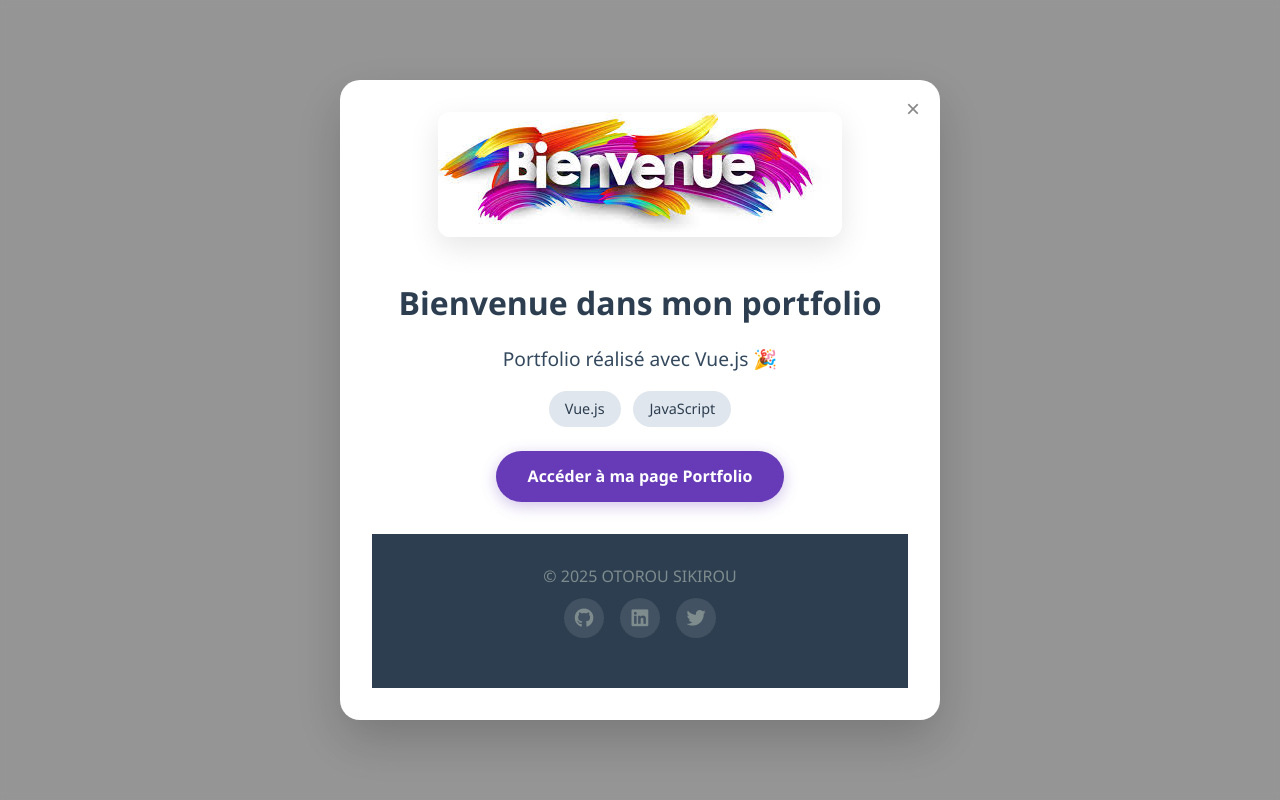
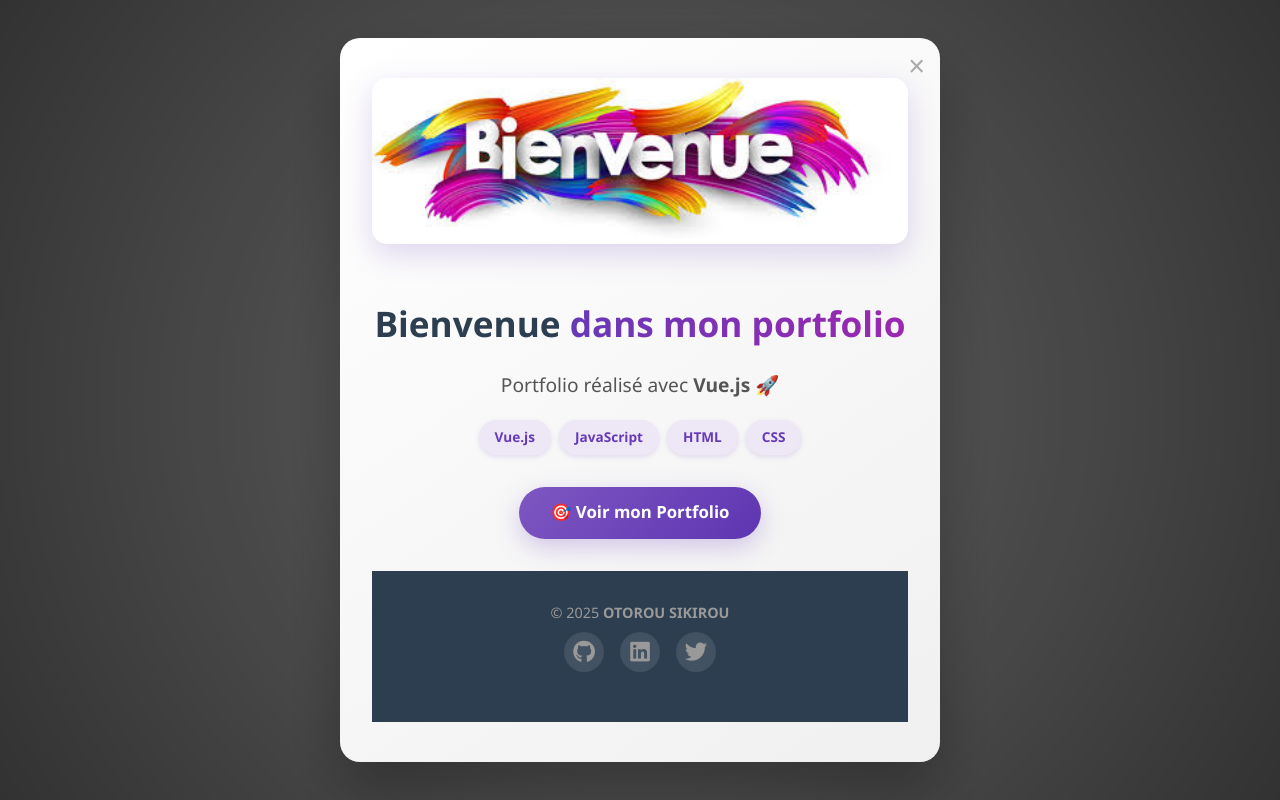
Before and after one commit to sikirou195/frontendPort, a Vue app: page / in a window 1280 px wide. Built offline with nearby package versions, Linux system fonts and the light colour scheme.

Commit message:
modification de portofolio

```diff
--- a/src/views/Home.vue
+++ b/src/views/Home.vue
@@ -1,20 +1,27 @@
 <template>
-  <div class="overlay">
+  <div class="overlay" @click.self="$emit('close')">
     <div class="popup">
       <button class="close-btn" @click="$emit('close')">×</button>
+
       <img :src="welcomeImage" alt="Bienvenue" class="welcome-img" />
-      <h1 class="title">Bienvenue dans mon portfolio</h1>
-      <p class="message">Portfolio réalisé avec Vue.js 🎉</p>
+
+      <h1 class="title">
+        Bienvenue <span class="highlight">dans mon portfolio</span>
+      </h1>
+
+      <p class="message">Portfolio réalisé avec <strong>Vue.js</strong> 🚀</p>
 
       <div class="tech-stack">
         <span class="tech-badge">Vue.js</span>
         <span class="tech-badge">JavaScript</span>
+        <span class="tech-badge">HTML</span>
+        <span class="tech-badge">CSS</span>
       </div>
 
-      <router-link to="/portofolio" class="btn">Accéder à ma page Portfolio</router-link>
+      <router-link to="/portofolio" class="btn">🎯 Voir mon Portfolio</router-link>
 
       <footer>
-        <p>© {{ currentYear }} OTOROU SIKIROU</p>
+        <p>© {{ currentYear }} <strong>OTOROU SIKIROU</strong></p>
         <div class="social-links">
           <a href="#" class="social-link" aria-label="GitHub"><i class="fab fa-github"></i></a>
           <a href="#" class="social-link" aria-label="LinkedIn"><i class="fab fa-linkedin"></i></a>
@@ -44,111 +51,134 @@ export default {
 
 .overlay {
   position: fixed;
-  top: 0;
-  left: 0;
-  width: 100%;
-  height: 100%;
-  background: rgba(0, 0, 0, 0.4);
+  inset: 0;
+  background: radial-gradient(circle at center, rgba(0, 0, 0, 0.6), rgba(0, 0, 0, 0.8));
+  backdrop-filter: blur(8px);
   display: flex;
   align-items: center;
   justify-content: center;
-  z-index: 1000;
-  backdrop-filter: blur(5px);
+  z-index: 9999;
+  animation: fadeIn 0.4s ease forwards;
+}
+
+@keyframes fadeIn {
+  from { opacity: 0 }
+  to { opacity: 1 }
 }
 
 .popup {
-  background: #ffffff;
-  padding: 2rem;
+  background: linear-gradient(145deg, #ffffff, #f0f0f0);
   border-radius: 20px;
+  padding: 2.5rem 2rem;
+  width: 70%;
   max-width: 600px;
-  width: 90%;
-  box-shadow: 0 20px 50px rgba(0, 0, 0, 0.2);
+  box-shadow: 0 30px 60px rgba(0, 0, 0, 0.3);
+  text-align: center;
   position: relative;
-  text-align: center;
-  animation: popupIn 0.3s ease-out;
+  animation: popupIn 0.5s ease;
+  overflow: hidden;
 }
 
 @keyframes popupIn {
   from {
-    transform: scale(0.9);
+    transform: scale(0.85) translateY(30px);
     opacity: 0;
   }
   to {
-    transform: scale(1);
+    transform: scale(1) translateY(0);
     opacity: 1;
   }
 }
 
 .close-btn {
   position: absolute;
-  top: 15px;
-  right: 20px;
-  font-size: 1.5rem;
+  top: 12px;
+  right: 15px;
+  font-size: 1.8rem;
   background: none;
   border: none;
-  color: #888;
+  color: #aaa;
   cursor: pointer;
   transition: color 0.3s ease;
 }
 
 .close-btn:hover {
-  color: #333;
+  color: #000;
 }
 
 .title {
-  font-size: 2rem;
-  margin: 1rem 0;
+  font-size: 2.2rem;
   color: #2c3e50;
+  margin: 1.2rem 0;
   font-weight: bold;
 }
 
+.highlight {
+  color: #673ab7;
+  background: linear-gradient(90deg, #673ab7, #9c27b0);
+  -webkit-background-clip: text;
+  -webkit-text-fill-color: transparent;
+}
+
 .welcome-img {
-  max-width: 100%;
-  border-radius: 12px;
-  margin-bottom: 1rem;
-  box-shadow: 0 10px 30px rgba(0, 0, 0, 0.1);
+  width: 100%;
+  max-height: 250px;
+  object-fit: cover;
+  border-radius: 15px;
+  margin-bottom: 1.5rem;
+  box-shadow: 0 10px 30px rgba(103, 58, 183, 0.2);
+  transition: transform 0.3s ease;
+}
+
+.welcome-img:hover {
+  transform: scale(1.03);
 }
 
 .message {
   font-size: 1.2rem;
-  color: #34495e;
-  margin: 1rem 0;
+  color: #555;
+  margin-bottom: 1rem;
 }
 
 .tech-stack {
   display: flex;
+  flex-wrap: wrap;
+  gap: 0.5rem;
   justify-content: center;
-  gap: 0.8rem;
-  margin-bottom: 1.5rem;
+  margin: 1.2rem 0 2rem;
 }
 
 .tech-badge {
-  background: #e0e6ed;
-  color: #2c3e50;
+  background: #ede7f6;
+  color: #673ab7;
   padding: 0.4rem 1rem;
-  border-radius: 20px;
-  font-size: 0.9rem;
-  font-weight: 500;
+  border-radius: 50px;
+  font-size: 0.85rem;
+  font-weight: 600;
+  box-shadow: 0 2px 5px rgba(103, 58, 183, 0.15);
+  transition: transform 0.2s ease;
+}
+
+.tech-badge:hover {
+  transform: scale(1.05);
 }
 
 .btn {
+  display: inline-block;
   padding: 0.8rem 2rem;
-  font-size: 1rem;
-  background-color: #673ab7;
+  background: linear-gradient(135deg, #7e57c2, #5e35b1);
   color: white;
-  border: none;
   border-radius: 30px;
-  cursor: pointer;
   text-decoration: none;
+  font-weight: 600;
+  font-size: 1.05rem;
   transition: all 0.3s ease;
-  font-weight: 600;
-  box-shadow: 0 4px 15px rgba(103, 58, 183, 0.3);
+  box-shadow: 0 8px 25px rgba(126, 87, 194, 0.3);
 }
 
 .btn:hover {
-  background-color: #512da8;
   transform: translateY(-3px);
-  box-shadow: 0 6px 20px rgba(103, 58, 183, 0.4);
+  box-shadow: 0 10px 30px rgba(126, 87, 194, 0.5);
 }
 
 footer {
@@ -156,23 +186,24 @@ footer {
 }
 
 footer p {
-  color: #7f8c8d;
-  margin-bottom: 0.5rem;
+  color: #999;
+  font-size: 0.9rem;
 }
 
 .social-links {
   display: flex;
   justify-content: center;
+  margin-top: 0.5rem;
   gap: 1rem;
 }
 
 .social-link {
-  color: #7f8c8d;
-  font-size: 1.2rem;
+  color: #999;
+  font-size: 1.4rem;
   transition: color 0.3s ease;
 }
 
 .social-link:hover {
-  color: #673ab7;
+  color: #7e57c2;
 }
 </style>
--- a/src/views/PortofolioView.vue
+++ b/src/views/PortofolioView.vue
@@ -1057,7 +1057,7 @@ const skills = ref([
     title: "Vue.js, NestJS, Laravel",
   },
   {
-    title: "MySQL, Prisma ORM",
+    title: "MySQL, Prisma ORM,Postgress",
 
   },
   {
```
